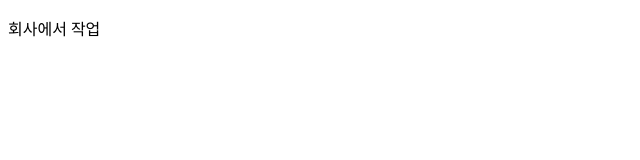
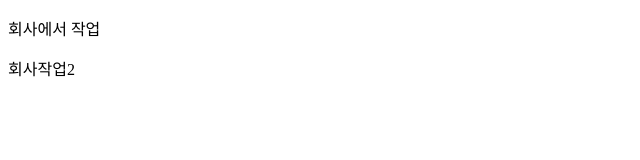
Before and after one commit to shower510/1107, a plain HTML site: page index.html in a window 1280 px wide. Shown: the full height of the page, 0-640 px from the left. Drawn offline with Linux system fonts and the light colour scheme.

Commit message:
회사작업2

```diff
--- a/index.html
+++ b/index.html
@@ -10,6 +10,7 @@
 <body>
 
   <p>회사에서 작업</p>
+  <p>회사작업2</p>
 
 </body>
 
```
